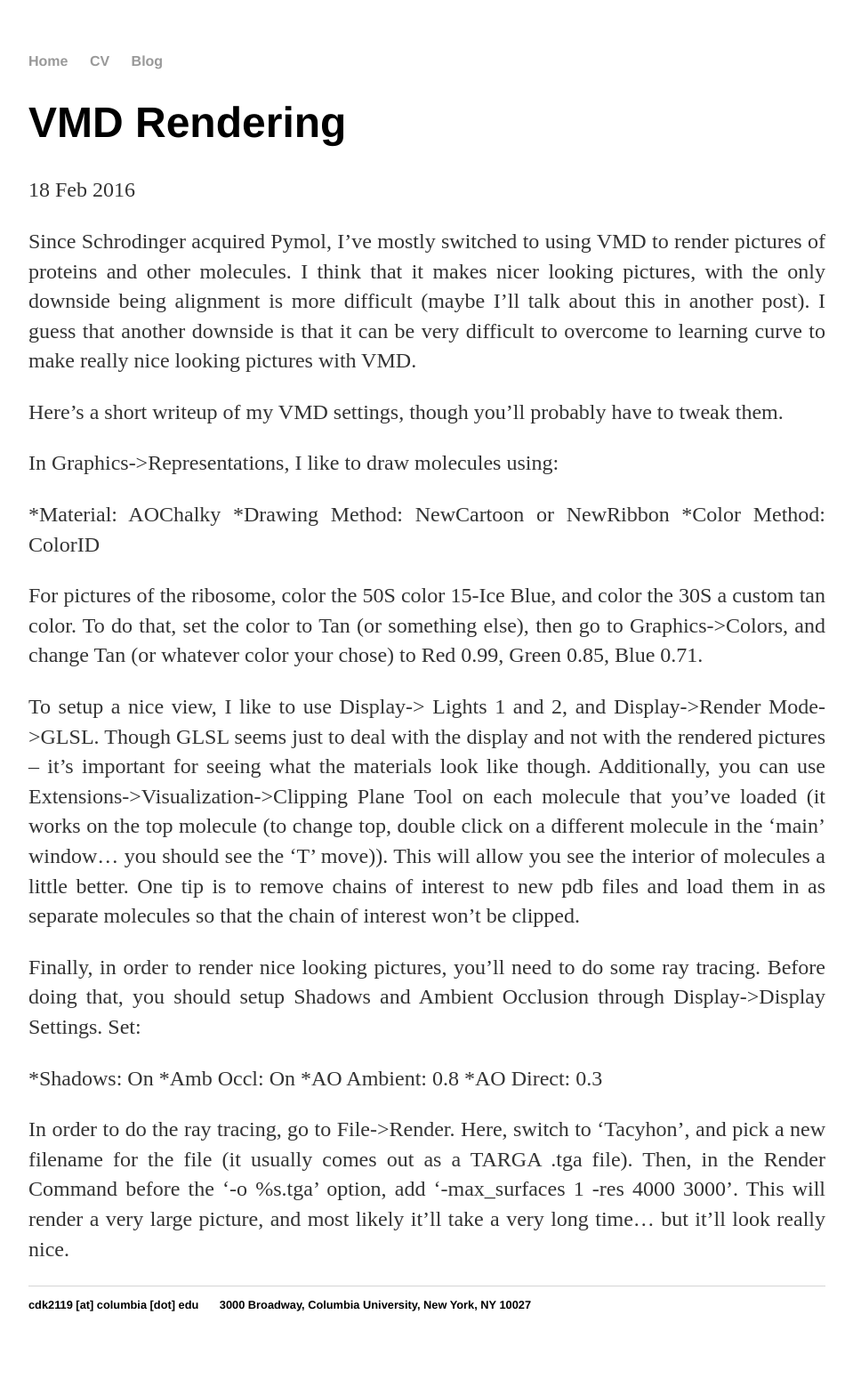
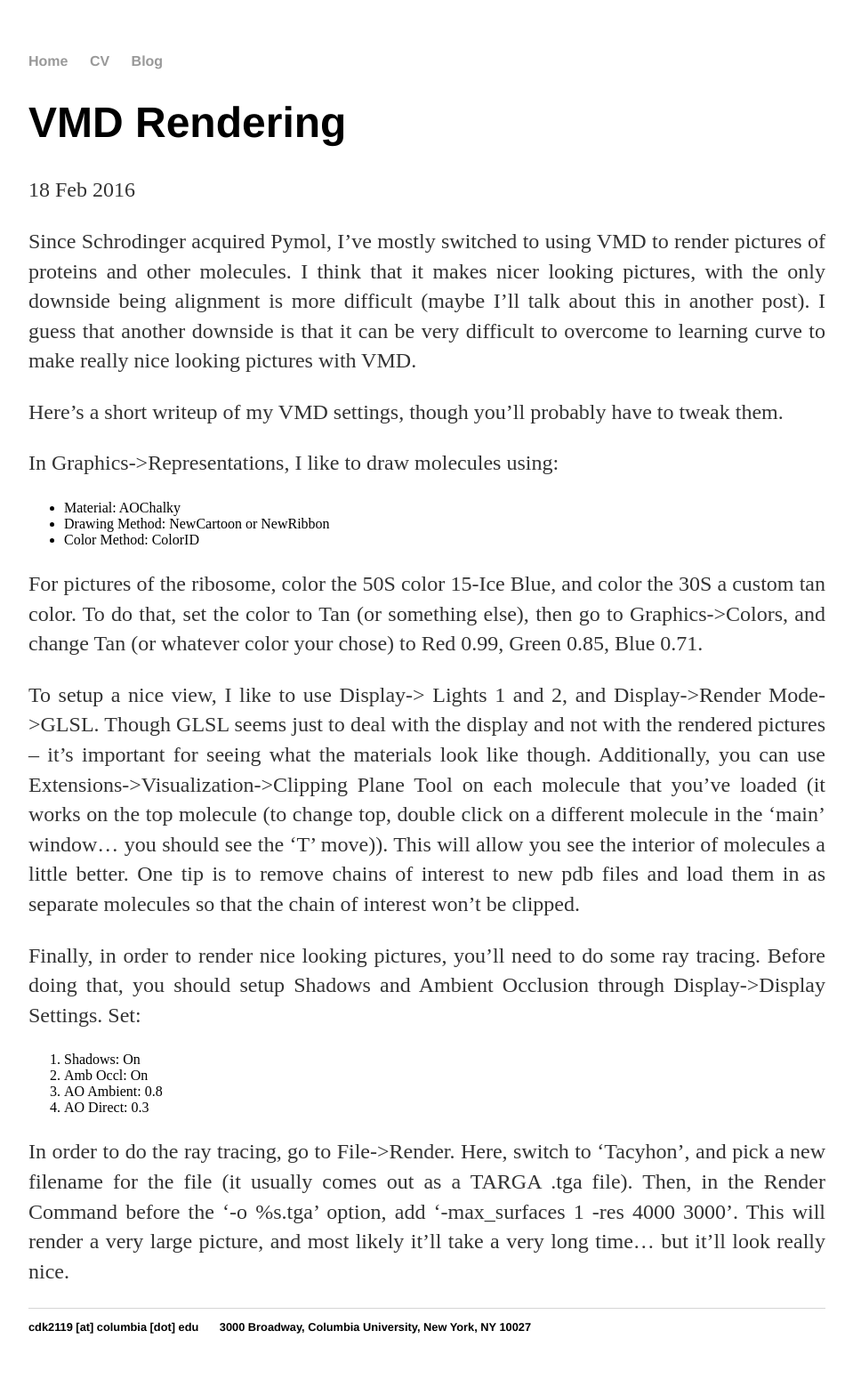
Before and after one commit to ckinzthompson/ckinzthompson.github.io, a Jekyll site: the page built from _posts/2016-02-18-VMD-rendering.md, in a window 1280 px wide. Shown: the whole page at 89% size, without its empty margins (160-1119 px from the left). Built offline with Jekyll 4.4.1, drawn with Linux system fonts in a browser that asks for light colours; before the commit the page ends 1534 px from its top, so only the background shows below that; part of the change alters nothing that is shown.

```diff
--- a/_posts/2016-02-18-VMD-rendering.md
+++ b/_posts/2016-02-18-VMD-rendering.md
@@ -12,9 +12,9 @@ Here's a short writeup of my VMD settings, though you'll probably have to tweak
 
 In Graphics->Representations, I like to draw molecules using:
 
-*Material: AOChalky
-*Drawing Method: NewCartoon or NewRibbon
-*Color Method: ColorID
+* Material: AOChalky
+* Drawing Method: NewCartoon or NewRibbon
+* Color Method: ColorID
 
 For pictures of the ribosome, color the 50S color 15-Ice Blue, and color the 30S a custom tan color.
 To do that, set the color to Tan (or something else), then go to Graphics->Colors, and change Tan (or whatever color your chose) to Red 0.99, Green 0.85, Blue 0.71.
@@ -26,9 +26,9 @@ Additionally, you can use Extensions->Visualization->Clipping Plane Tool on each
 
 Finally, in order to render nice looking pictures, you'll need to do some ray tracing. Before doing that, you should setup Shadows and Ambient Occlusion through Display->Display Settings. Set:
 
-*Shadows: On
-*Amb Occl: On
-*AO Ambient: 0.8
-*AO Direct: 0.3
+1.  Shadows: On
+2.  Amb Occl: On
+3.  AO Ambient: 0.8
+4.  AO Direct: 0.3
 
 In order to do the ray tracing, go to File->Render. Here, switch to 'Tacyhon', and pick a new filename for the file (it usually comes out as a TARGA .tga file). Then, in the Render Command before the '-o %s.tga' option, add '-max_surfaces 1 -res 4000 3000'. This will render a very large picture, and most likely it'll take a very long time... but it'll look really nice.
```
